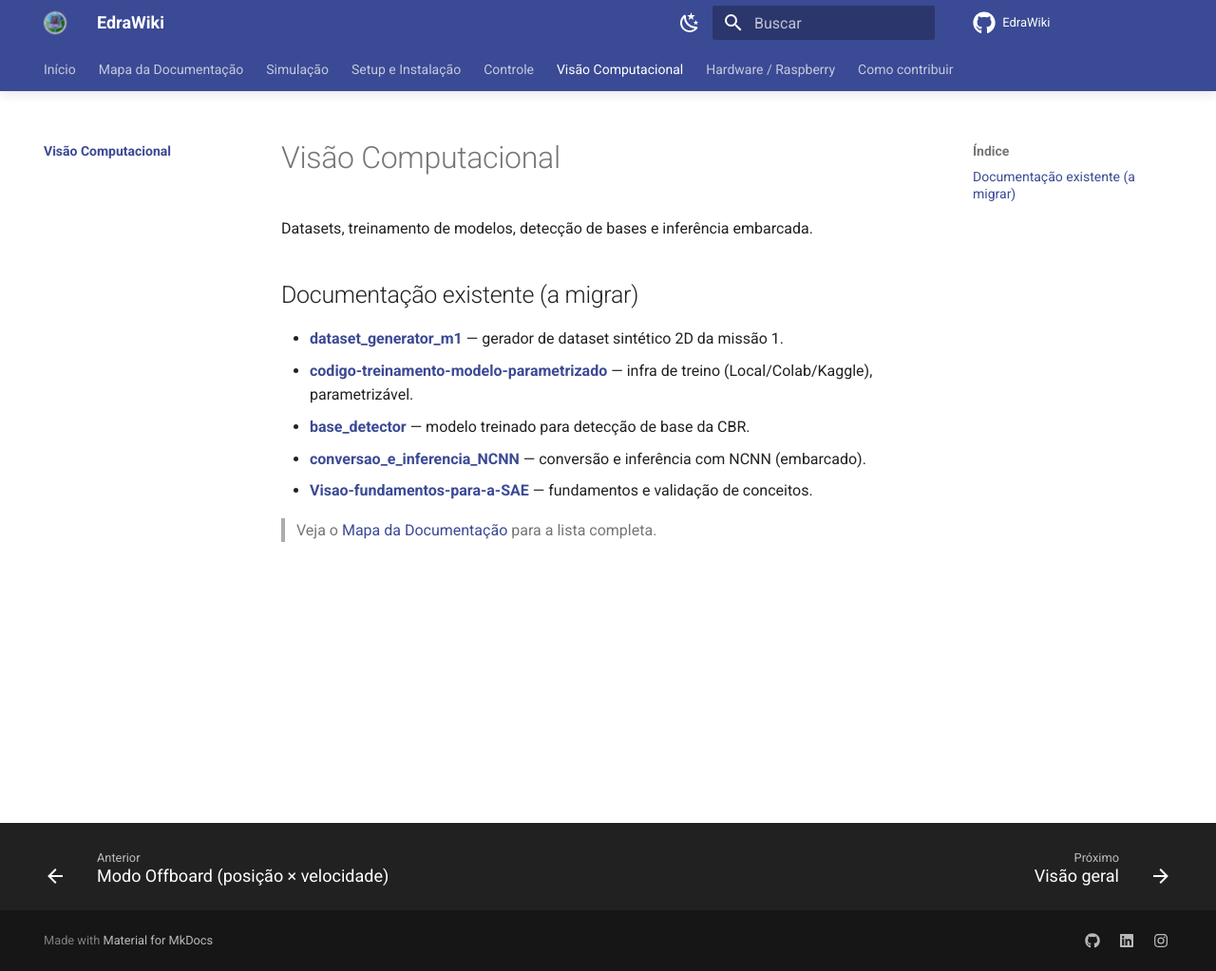
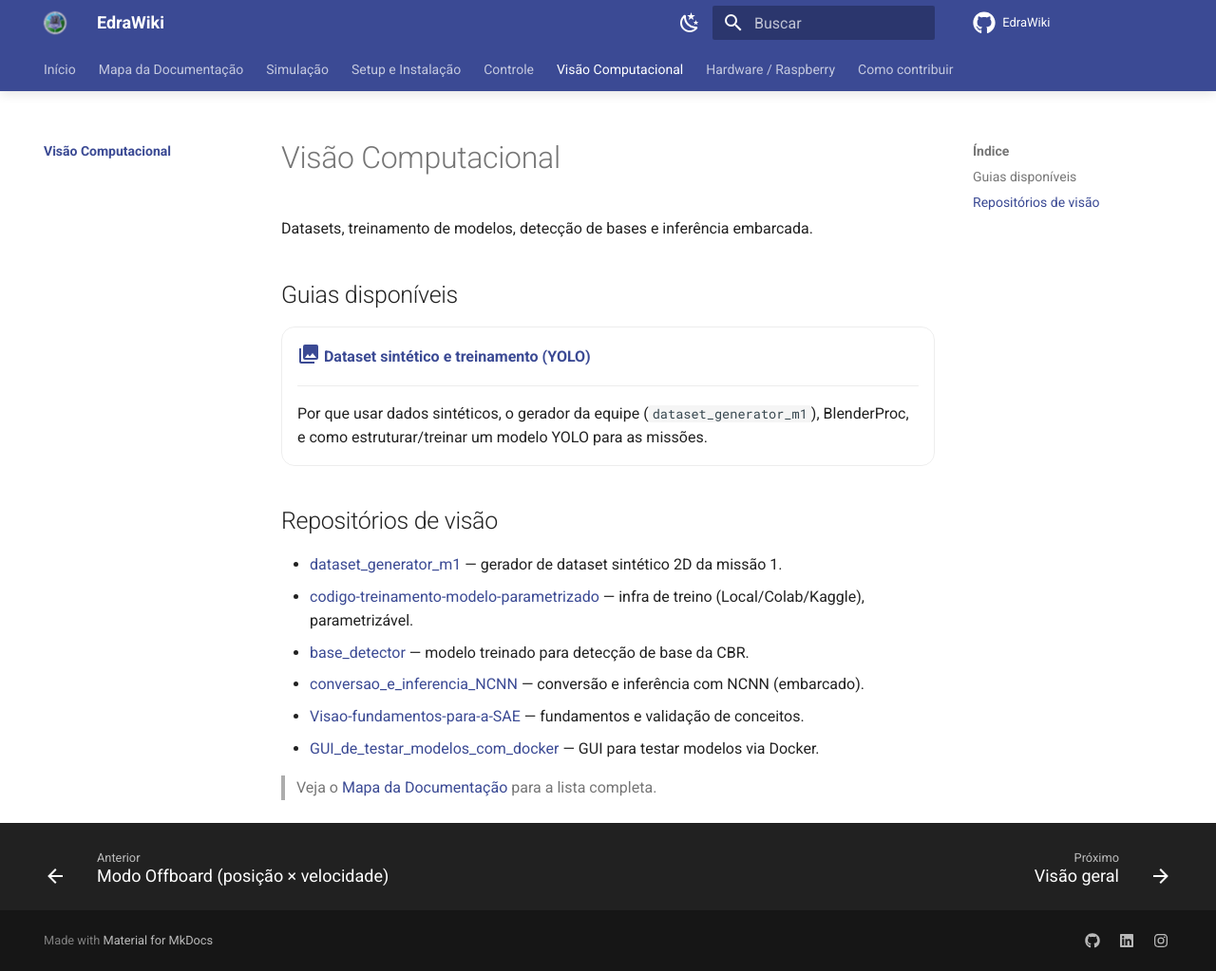
Before and after one commit to edra-unb-fga/EdraWiki, an MkDocs documentation site: the page built from docs/visao/index.md, in a window 1280 px wide and 1023 px high. Shown: the whole window at 95% size. Built offline with MkDocs 1.6.1 and Material for MkDocs 9.7.7, drawn with Linux system fonts in a browser that asks for light colours; comment, search, counter and statistics services are not loaded.

Commit message:
docs: visão — dataset sintético e treinamento YOLO

```diff
--- a/docs/visao/index.md
+++ b/docs/visao/index.md
@@ -2,12 +2,26 @@
 
 Datasets, treinamento de modelos, detecção de bases e inferência embarcada.
 
-## Documentação existente (a migrar)
+## Guias disponíveis
 
-- **[dataset_generator_m1](https://github.com/edra-unb-fga/dataset_generator_m1)** — gerador de dataset sintético 2D da missão 1.
-- **[codigo-treinamento-modelo-parametrizado](https://github.com/edra-unb-fga/codigo-treinamento-modelo-parametrizado)** — infra de treino (Local/Colab/Kaggle), parametrizável.
-- **[base_detector](https://github.com/edra-unb-fga/base_detector)** — modelo treinado para detecção de base da CBR.
-- **[conversao_e_inferencia_NCNN](https://github.com/edra-unb-fga/conversao_e_inferencia_NCNN)** — conversão e inferência com NCNN (embarcado).
-- **[Visao-fundamentos-para-a-SAE](https://github.com/edra-unb-fga/Visao-fundamentos-para-a-SAE)** — fundamentos e validação de conceitos.
+<div class="grid cards" markdown>
+
+- :material-image-multiple:{ .lg } **[Dataset sintético e treinamento (YOLO)](dataset-e-treino.md)**
+
+    ---
+
+    Por que usar dados sintéticos, o gerador da equipe (`dataset_generator_m1`),
+    BlenderProc, e como estruturar/treinar um modelo YOLO para as missões.
+
+</div>
+
+## Repositórios de visão
+
+- [dataset_generator_m1](https://github.com/edra-unb-fga/dataset_generator_m1) — gerador de dataset sintético 2D da missão 1.
+- [codigo-treinamento-modelo-parametrizado](https://github.com/edra-unb-fga/codigo-treinamento-modelo-parametrizado) — infra de treino (Local/Colab/Kaggle), parametrizável.
+- [base_detector](https://github.com/edra-unb-fga/base_detector) — modelo treinado para detecção de base da CBR.
+- [conversao_e_inferencia_NCNN](https://github.com/edra-unb-fga/conversao_e_inferencia_NCNN) — conversão e inferência com NCNN (embarcado).
+- [Visao-fundamentos-para-a-SAE](https://github.com/edra-unb-fga/Visao-fundamentos-para-a-SAE) — fundamentos e validação de conceitos.
+- [GUI_de_testar_modelos_com_docker](https://github.com/edra-unb-fga/GUI_de_testar_modelos_com_docker) — GUI para testar modelos via Docker.
 
 > Veja o [Mapa da Documentação](../mapa-da-documentacao.md) para a lista completa.
```
Also changed, not shown: docs/visao/dataset-e-treino.md (added, +146 -0 lines).
